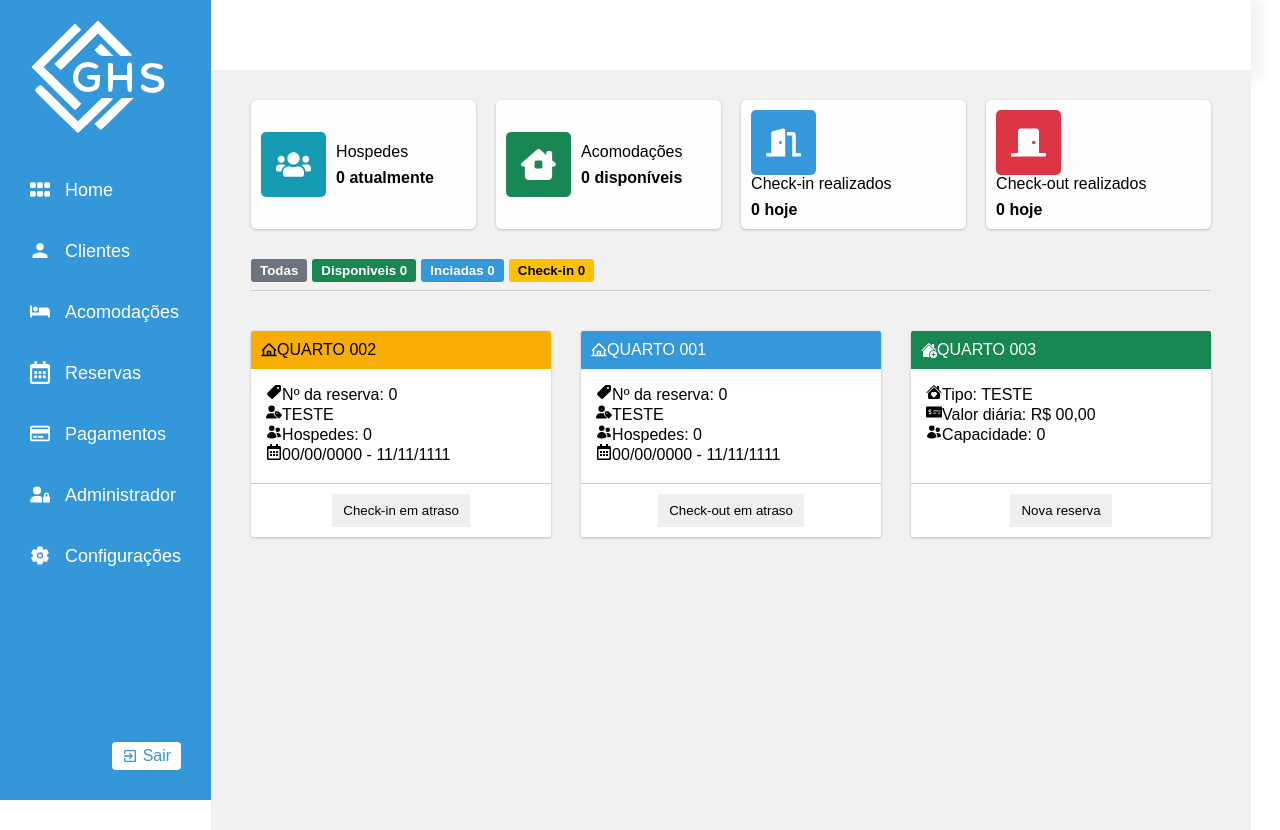
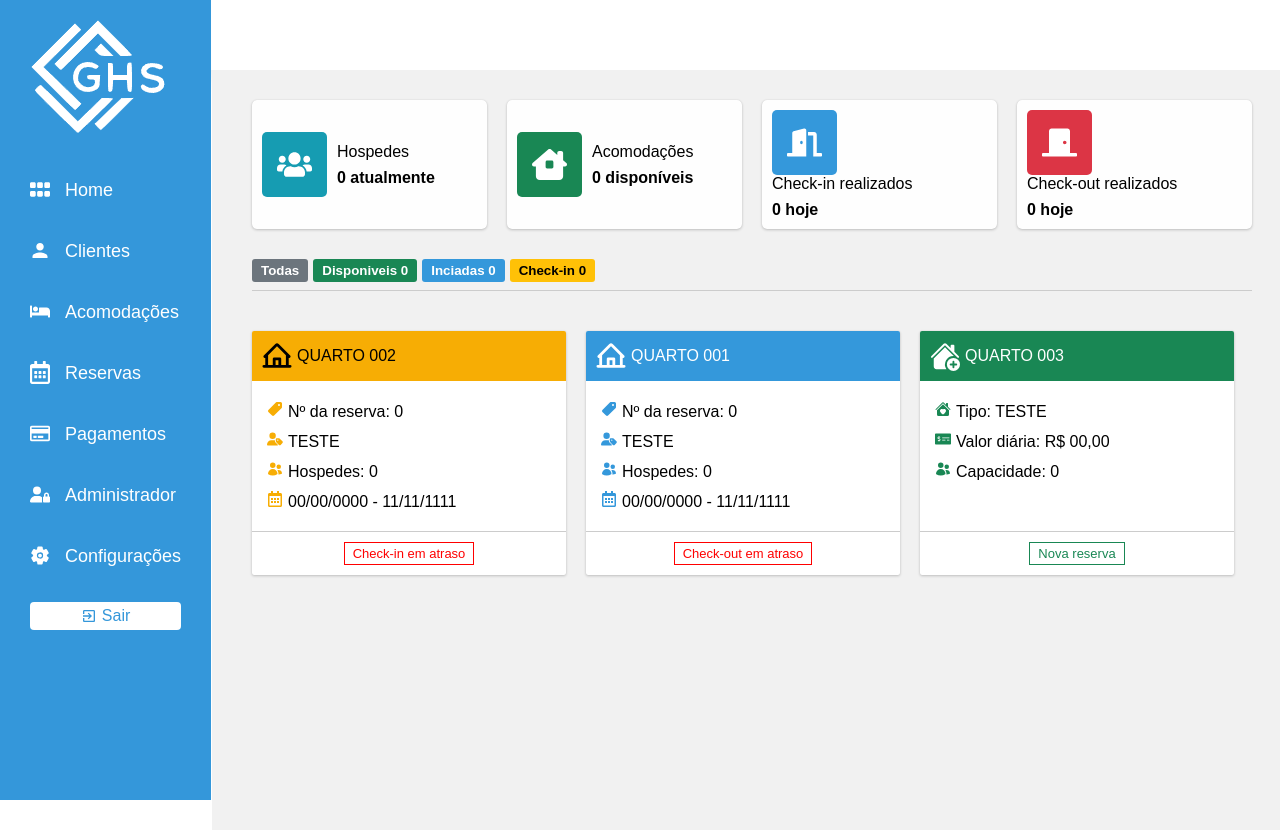
Before and after one commit to abraaowendel/GHS, a React (Vite) app: page / in a window 1280 px wide. Built offline with nearby package versions, Linux system fonts and the light colour scheme.

Commit message:
cards de reserva prontos

```diff
--- a/src/main/index.js
+++ b/src/main/index.js
@@ -11,8 +11,8 @@ function createWindow() {
     show: false,
     titleBarStyle: 'hidden',
     titleBarOverlay: {
-      color: '#fff',
-      symbolColor: '#3497DA',
+      color: '#ffffff00',
+      symbolColor: '#000',
       height: 20
     },
     ...(process.platform === 'linux' ? { icon } : {}),
--- a/src/renderer/src/App.jsx
+++ b/src/renderer/src/App.jsx
@@ -14,6 +14,6 @@ function App() {
   )
 }
 
-export default App
+export default App;
 
 /* GESTÃO HOTELEIRA SIMPLIFICADA */
--- a/src/renderer/src/assets/main.css
+++ b/src/renderer/src/assets/main.css
@@ -1,11 +1,9 @@
 @import './base.css';
 
 body {
-  overflow: hidden;
+  overflow-x: hidden;
 }
 #root{
-  display: flex;
-  min-height: 100vh;
   overflow-x: hidden;
   user-select: none;
 }
@@ -13,8 +11,15 @@ main{
   display: flex;
   flex-direction: column;
 }
+::-webkit-scrollbar{
+  width: 8px;
+  background-color: #ccc;
+}
 .base{
+  position: relative;
+  left: 212px;
   padding: 30px 40px;
+  width: calc(100vw - 200px);
   min-height: calc(100vh - 40px);
   background-color: #F1F1F1;
 }
--- a/src/renderer/src/components/Dashboard/styled.js
+++ b/src/renderer/src/components/Dashboard/styled.js
@@ -1,9 +1,9 @@
 import styled from 'styled-components'
 
 export const Dashboard = styled.div`
-  position: relative;
+  position: fixed;
   min-width: 200px;
-  height: 100vh;
+  min-height: 100vh;
   background-color: #3497da;
   color: #000;
   display: flex;
@@ -42,9 +42,6 @@ export const Dashboard = styled.div`
   }
 
   button {
-    position: absolute;
-    bottom: 30px;
-    right: 30px;
     display: flex;
     justify-content: center;
     align-items: center;
--- a/src/renderer/src/pages/home/Home.jsx
+++ b/src/renderer/src/pages/home/Home.jsx
@@ -64,81 +64,81 @@ function Home() {
         </C.Buttons>
       </C.Form>
       <C.ReservationsBox>
-        <C.ReservationItem className="boxI">
+        <C.ReservationItem>
           <C.ReservationItemTop backgroundColor="#F7AD04" textColor>
-            <PiHouseLineBold />
+            <PiHouseLineBold fontSize={30}/>
             <span>QUARTO 002</span>
           </C.ReservationItemTop>
           <C.ReservationItemCenter>
             <span>
-              <IoPricetag />
+              <IoPricetag color="#F7AD04" />
               Nº da reserva: {0}
             </span>
             <span>
-              <FaUserTag />
+              <FaUserTag color="#F7AD04" />
               TESTE
             </span>
             <span>
-              <HiUsers />
+              <HiUsers color="#F7AD04" />
               Hospedes: {0}
             </span>
             <span>
-              <FaRegCalendarAlt />
+              <FaRegCalendarAlt color="#F7AD04" />
               00/00/0000 - 11/11/1111
             </span>
           </C.ReservationItemCenter>
           <C.ReservationItemBottom>
-            <button>Check-in em atraso</button>
+            <C.ButtonReservation>Check-in em atraso</C.ButtonReservation>
           </C.ReservationItemBottom>
         </C.ReservationItem>
         <C.ReservationItem>
           <C.ReservationItemTop backgroundColor="#3498DB">
-            <PiHouseLineBold />
+            <PiHouseLineBold fontSize={30}/>
             <span>QUARTO 001</span>
           </C.ReservationItemTop>
           <C.ReservationItemCenter>
             <span>
-              <IoPricetag />
+              <IoPricetag color="#3498DB" />
               Nº da reserva: {0}
             </span>
             <span>
-              <FaUserTag />
+              <FaUserTag color="#3498DB" />
               TESTE
             </span>
             <span>
-              <HiUsers />
+              <HiUsers color="#3498DB" />
               Hospedes: {0}
             </span>
             <span>
-              <FaRegCalendarAlt />
+              <FaRegCalendarAlt color="#3498DB" />
               00/00/0000 - 11/11/1111
             </span>
           </C.ReservationItemCenter>
           <C.ReservationItemBottom>
-            <button>Check-out em atraso</button>
+            <C.ButtonReservation>Check-out em atraso</C.ButtonReservation>
           </C.ReservationItemBottom>
         </C.ReservationItem>
         <C.ReservationItem>
-          <C.ReservationItemTop backgroundColor="#198754">
-            <BsHouseAddFill />
+          <C.ReservationItemTop  backgroundColor="#198754">
+            <BsHouseAddFill fontSize={30}/>
             <span>QUARTO 003</span>
           </C.ReservationItemTop>
           <C.ReservationItemCenter>
             <span>
-              <BsFillHouseHeartFill />
+              <BsFillHouseHeartFill color="#198754" />
               Tipo: TESTE{}
             </span>
             <span>
-              <FaMoneyCheckAlt />
+              <FaMoneyCheckAlt color="#198754" />
               Valor diária: R$ 00,00{}
             </span>
             <span>
-              <HiUsers />
+              <HiUsers color="#198754" />
               Capacidade: {0}
             </span>
           </C.ReservationItemCenter>
           <C.ReservationItemBottom>
-            <button>Nova reserva</button>
+            <C.ButtonReservation color="#198754">Nova reserva</C.ButtonReservation>
           </C.ReservationItemBottom>
         </C.ReservationItem>
       </C.ReservationsBox>
--- a/src/renderer/src/pages/home/styled.js
+++ b/src/renderer/src/pages/home/styled.js
@@ -56,19 +56,26 @@ export const Button = styled.button`
   border-radius: 3px;
 `
 export const ReservationsBox = styled.div`
+  flex-wrap: wrap;
   padding: 40px 0;
+  gap: 20px;
   display: flex;
-  gap: 30px;
 `
 export const ReservationItem = styled.div`
-  flex: 1;
+  cursor: pointer;
+  flex: 0 0 auto;
+  min-width: 31.4%;
   display: flex;
   flex-direction: column;
   background-color: #fff;
   border-radius: 2px;
+  word-wrap: break-word;
   box-shadow:
     0 0 1px rgba(0, 0, 0, 0.125),
     0 1px 3px rgba(0, 0, 0, 0.2);
+  &:hover {
+    transform: scale(1.05);
+  }
 `
 export const ReservationItemTop = styled.div`
   display: flex;
@@ -78,13 +85,23 @@ export const ReservationItemTop = styled.div`
   border-top-left-radius: 2px;
   background-color: ${(props) => props.backgroundColor};
   color: ${(props) => (props.textColor ? '#000' : '#fff')};
+  svg{
+    margin-right: 5px;
+    margin-bottom: 0px;
+  }
 `
 export const ReservationItemCenter = styled.div`
   display: flex;
   flex-direction: column;
   border-bottom: 1px solid #ccc;
   padding: 15px;
-  min-height: 115px;
+  min-height: 151px;
+  span{
+    margin: 5px 0;
+    svg{
+      margin-right: 5px;
+    }
+  }
 `
 export const ReservationItemBottom = styled.div`
   display: flex;
@@ -92,12 +109,13 @@ export const ReservationItemBottom = styled.div`
   justify-content: center;
   min-height: 30px;
   padding: 10px;
-  button{
-    padding: 8px 10px;
-    border: 1px solid transparent;
-    cursor: pointer;
-    &:hover{
-      background-color: #ccc;
-    }
-  }
+
 `
+export const ButtonReservation = styled.div`
+  border: 1px solid;
+  border-color: ${(props) => (props.color ? props.color : '#ff0000')};
+  color: ${(props) => (props.color ? props.color : '#ff0000')};
+  padding: 3px 8px;
+  font-size: 13px;
+  cursor: pointer;
+`
```
